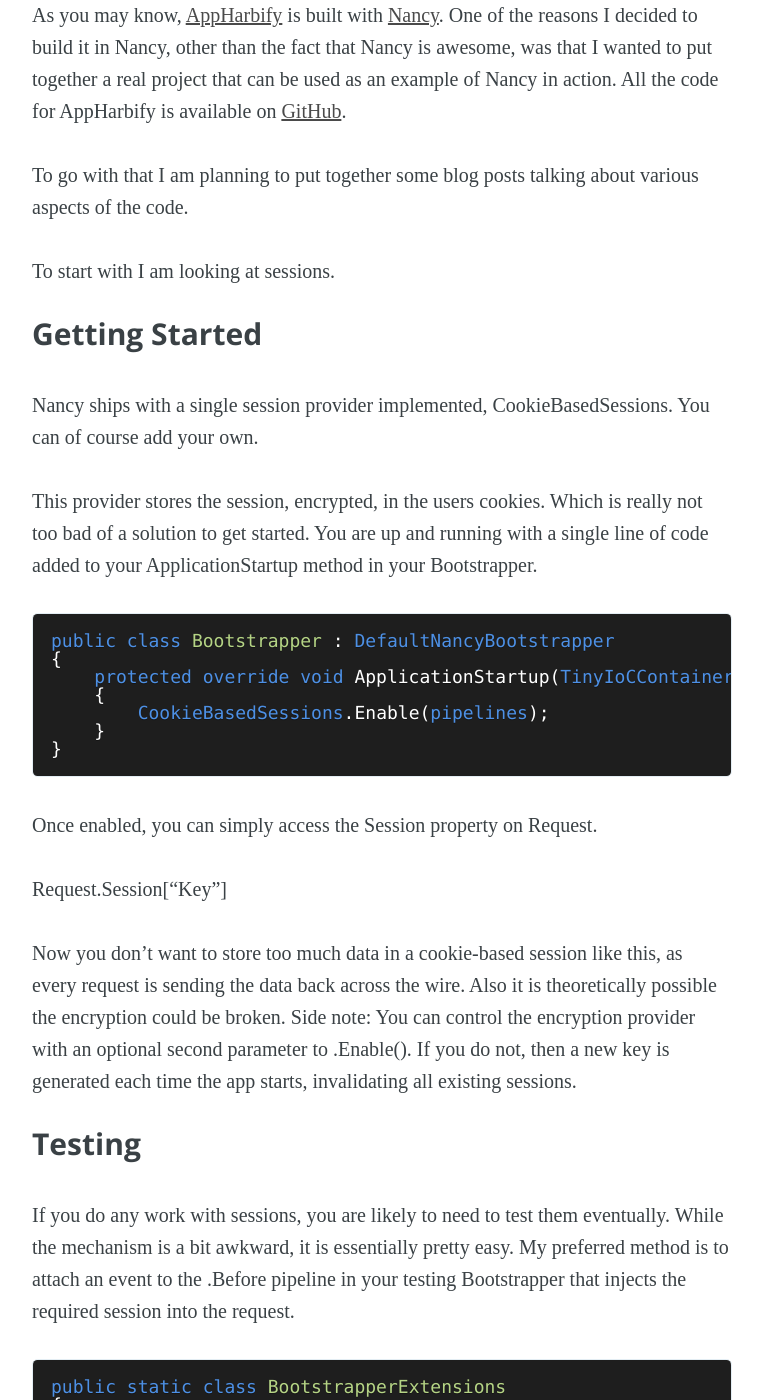
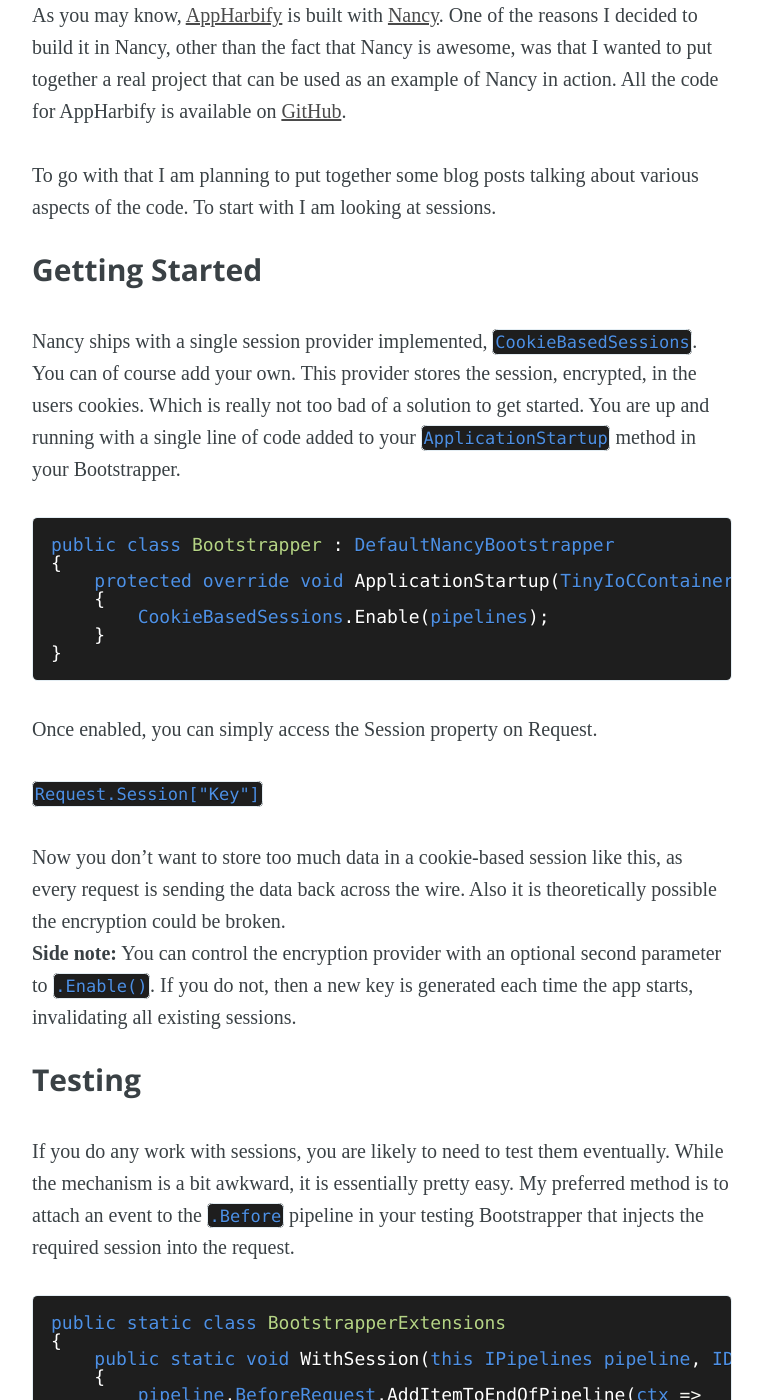
Before and after one commit to csainty/csainty.github.io, a Jekyll site: the page built from _posts/2012-05-17-enabling-sessions-in-nancy.md, in a window 1280 px wide and 1400 px high, scrolled down 203 px. Shown: the whole window, without its empty margins (258-1021 px from the left). Built offline with Jekyll 4.4.1, drawn with Linux system fonts in a browser that asks for light colours; some web fonts are replaced; Markdown is read by kramdown in place of the engine named in the settings.

````diff
--- a/_config.yml
+++ b/_config.yml
@@ -8,3 +8,4 @@ url: http://blog.csainty.com
 tag_page_layout: tag_page
 tag_page_dir: tag
 rss_post_limit: 10
+feed_url: http://blog.csainty.com/rss.xml
--- a/_posts/2012-05-17-enabling-sessions-in-nancy.md
+++ b/_posts/2012-05-17-enabling-sessions-in-nancy.md
@@ -33,13 +32,14 @@ public class Bootstrapper : DefaultNancyBootstrapper
 
 Once enabled, you can simply access the Session property on Request.
 
-Request.Session["Key"]
+`Request.Session["Key"]`
 
-Now you don’t want to store too much data in a cookie-based session like this, as every request is sending the data back across the wire. Also it is theoretically possible the encryption could be broken. Side note: You can control the encryption provider with an optional second parameter to .Enable(). If you do not, then a new key is generated each time the app starts, invalidating all existing sessions.
+Now you don’t want to store too much data in a cookie-based session like this, as every request is sending the data back across the wire. Also it is theoretically possible the encryption could be broken.
+__Side note:__ You can control the encryption provider with an optional second parameter to `.Enable()`. If you do not, then a new key is generated each time the app starts, invalidating all existing sessions.
 
 #### Testing
 
-If you do any work with sessions, you are likely to need to test them eventually. While the mechanism is a bit awkward, it is essentially pretty easy. My preferred method is to attach an event to the .Before pipeline in your testing Bootstrapper that injects the required session into the request.
+If you do any work with sessions, you are likely to need to test them eventually. While the mechanism is a bit awkward, it is essentially pretty easy. My preferred method is to attach an event to the `.Before` pipeline in your testing Bootstrapper that injects the required session into the request.
 
 
 ```clike
@@ -55,7 +55,6 @@ public static class BootstrapperExtensions
     }
 }
 
-
 [Fact]
 public void TestSession()
 {
@@ -70,9 +69,7 @@ public void TestSession()
 	Assert.Equal(response.Context.Request.Session["key"], "value");
 	Assert.Equal(response.Context.Request.Session["number"], 2);
 }
-
 ```
-
 
 By adding this simple extension method and calling it on your Bootstrapper whenever you want to test a route that needs session information, you can very simply abstract away your real session storage mechanism without adding more layers of abstraction to your actual codebase.
 
````
Also changed, not shown: other parts of _posts/2012-05-17-enabling-sessions-in-nancy.md (+4 -5 lines), _posts/2006-04-08-introduction.md (+8 -1 lines), _posts/2006-08-23-textpad-vs-everything-else.md (+7 -1 lines), _posts/2007-12-31-linq-to-sql-custom-queries.md (+25 -15 lines).
